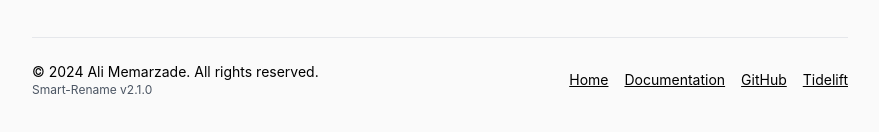
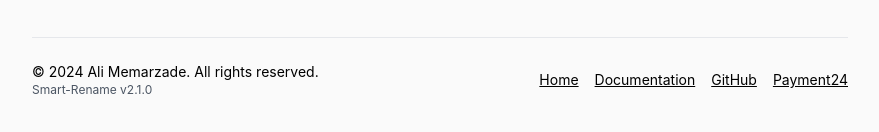
Before and after one commit to memarzade-dev/smart-rename, a plain HTML site: page sponsor.html in a window 1280 px wide. Shown: the part 2480-2612 px from the top of the page, without its empty margins (328-1207 px from the left). Drawn offline with nearby package versions, Linux system fonts and the light colour scheme.

Commit message:
Update sponsor.html

```diff
--- a/sponsor.html
+++ b/sponsor.html
@@ -410,7 +410,7 @@
             <a href="../index.html" class="underline hover:text-gray-600 dark:hover:text-gray-300">Home</a>
             <a href="../readme.html" class="underline hover:text-gray-600 dark:hover:text-gray-300">Documentation</a>
             <a href="https://github.com/memarzade-dev/smart-rename" target="_blank" rel="noopener" class="underline hover:text-gray-600 dark:hover:text-gray-300">GitHub</a>
-            <a href="https://tidelift.com/subscription/pkg/pypi-smart-rename" target="_blank" rel="noopener" class="underline hover:text-gray-600 dark:hover:text-gray-300">Tidelift</a>
+            <a href="https://payment24.online/subscription/open-source/pypi-smart-rename" target="_blank" rel="noopener" class="underline hover:text-gray-600 dark:hover:text-gray-300">Payment24</a>
           </div>
         </div>
       </footer>
```
